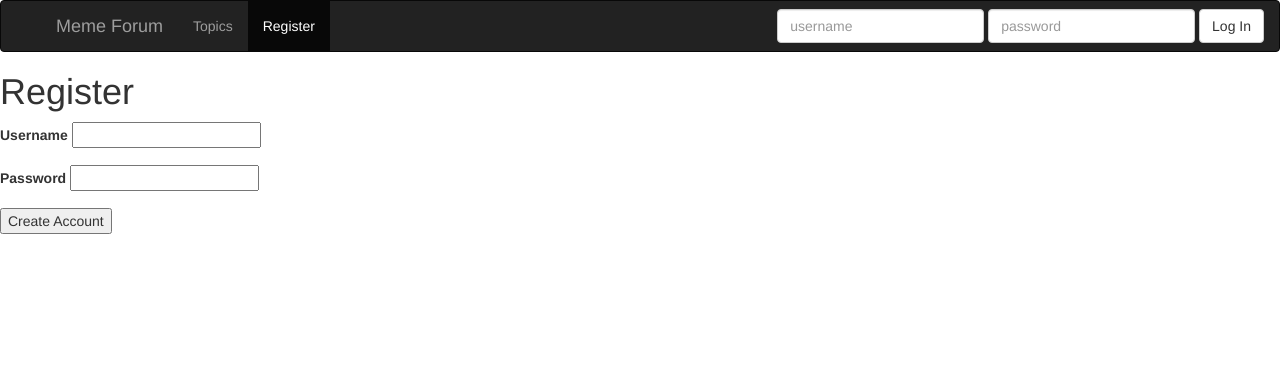
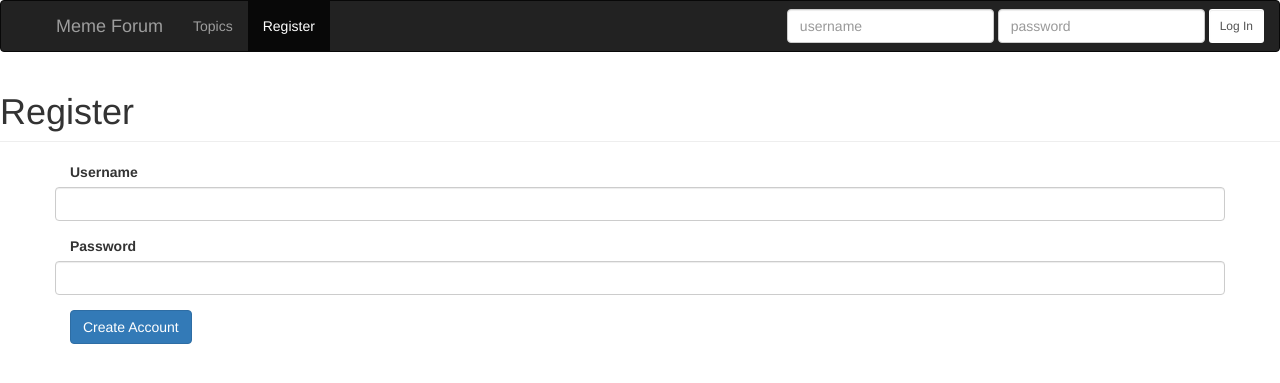
Before and after one commit to scottpirrie/WebForum, a PHP site: page /register.php in a window 1280 px wide. Shown: the top 383 px of the page. Run offline with PHP 8.4, Linux system fonts and the light colour scheme; data that the repository does not hold is empty.

Commit message:
register page cleaned up

```diff
--- a/menu.php
+++ b/menu.php
@@ -55,7 +55,7 @@ if (isset($_POST['user']) && isset($_POST['pass'])) {
             if ($_SESSION['type'] > 0) {
                 ?><li class="nav-item">
                     <form class="navbar-form" action="<?php echo $currentPath ?>" method="post">
-                        <input name="logoff" type="submit" value="Log Out" class="btn btn-default"/>
+                        <input name="logoff" type="submit" value="Log Out" class="btn btn-sm"/>
                     </form>
                 </li>
 
@@ -63,13 +63,16 @@ if (isset($_POST['user']) && isset($_POST['pass'])) {
             } else {
                 ?><li class="nav-item">
                     <form class="navbar-form" action="<?php echo $currentPath ?>" method="post">
+
                         <input class="form-control" type=text name="user" minlength="4" maxlength="15"
                                placeholder="username"
                                required>
                         <input class="form-control" type=password name="pass" minlength="4" maxlength="15"
                                placeholder="password"
                                required>
-                        <input name="login" type="submit" value="Log In" class="btn btn-default"/>
+
+                        <input name="login" type="submit" value="Log In" class="form-control btn btn-sm"/>
+
                     </form>
                 </li>
                 <?php
--- a/register.php
+++ b/register.php
@@ -10,7 +10,7 @@
 </head>
 <body>
 
-<h1>Register</h1>
+<h1 class="page-header">Register</h1>
 
 <?php
 
@@ -26,10 +26,9 @@ if (isset($_POST["create"])) {
     if ($res->num_rows > 0) {
         while ($row = $res->fetch_assoc()) {
             if ($serverPass = $row["username"] == $createUser) {
-                ?>
                 $usernameTaken = true;
                 $accountCreationSuccess = false;
-                break; <?php
+                break;
             }
         }
     }
@@ -61,25 +60,39 @@ if ($accountCreationSuccess) {
     if ($_SESSION['type'] > 0) {
         echo "log off ples";
     } else { ?>
-        <form method="POST" action="register.php">
-            <div class="form-group">
-                <div class="form-group">
-                    <label for="userToBe"> Username </label>
-                    <input id="userToBe" type=text name="newUsername" minlength="4" maxlength="15" required>
+        <form method="POST" action="register.php" class="form">
+
+
+            <div class="container center-block">
+
+
+                <div class="form-group row">
+
+                        <label class="col-sm-2 col-form-label" for="userToBe"> Username </label>
+                        <input class="form-control" id="userToBe" type=text name="newUsername"
+                               minlength="4"
+                               maxlength="15"
+                               required>
+
                 </div>
 
-                <div class="form-group">
-                    <label for="passToBe">Password</label>
-                    <input id="passToBe" type=password name="newPassword" minlength="4" maxlength="15" required>
+                <div class="form-group row">
+
+                        <label class="col-sm-2 col-form-label" for="passToBe">Password</label>
+                        <input class="form-control" id="passToBe" type=password name="newPassword" minlength="4"
+                               maxlength="15" required>
+
                 </div>
 
-                <div class="form-group">
-                    <input type="submit" name="create" value="Create Account"><br>
+                <div class="form-group row">
+                    <div class="col-xs-2">
+                        <input class="btn btn-primary" type="submit" name="create" value="Create Account"><br>
+                    </div>
                 </div>
+
             </div>
+
+
         </form>
     <?php }
 } ?>
-
-
-</body>
```
